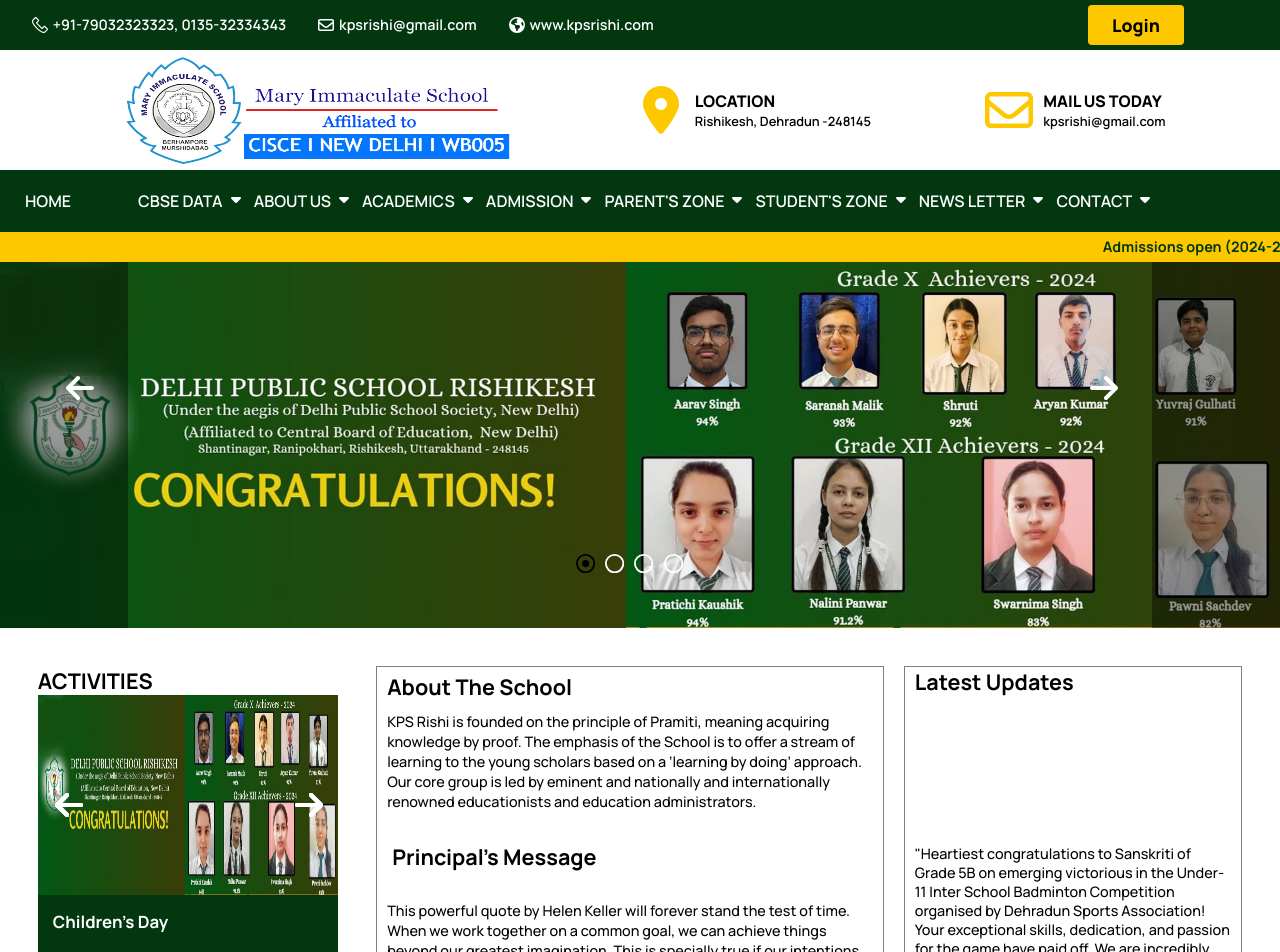
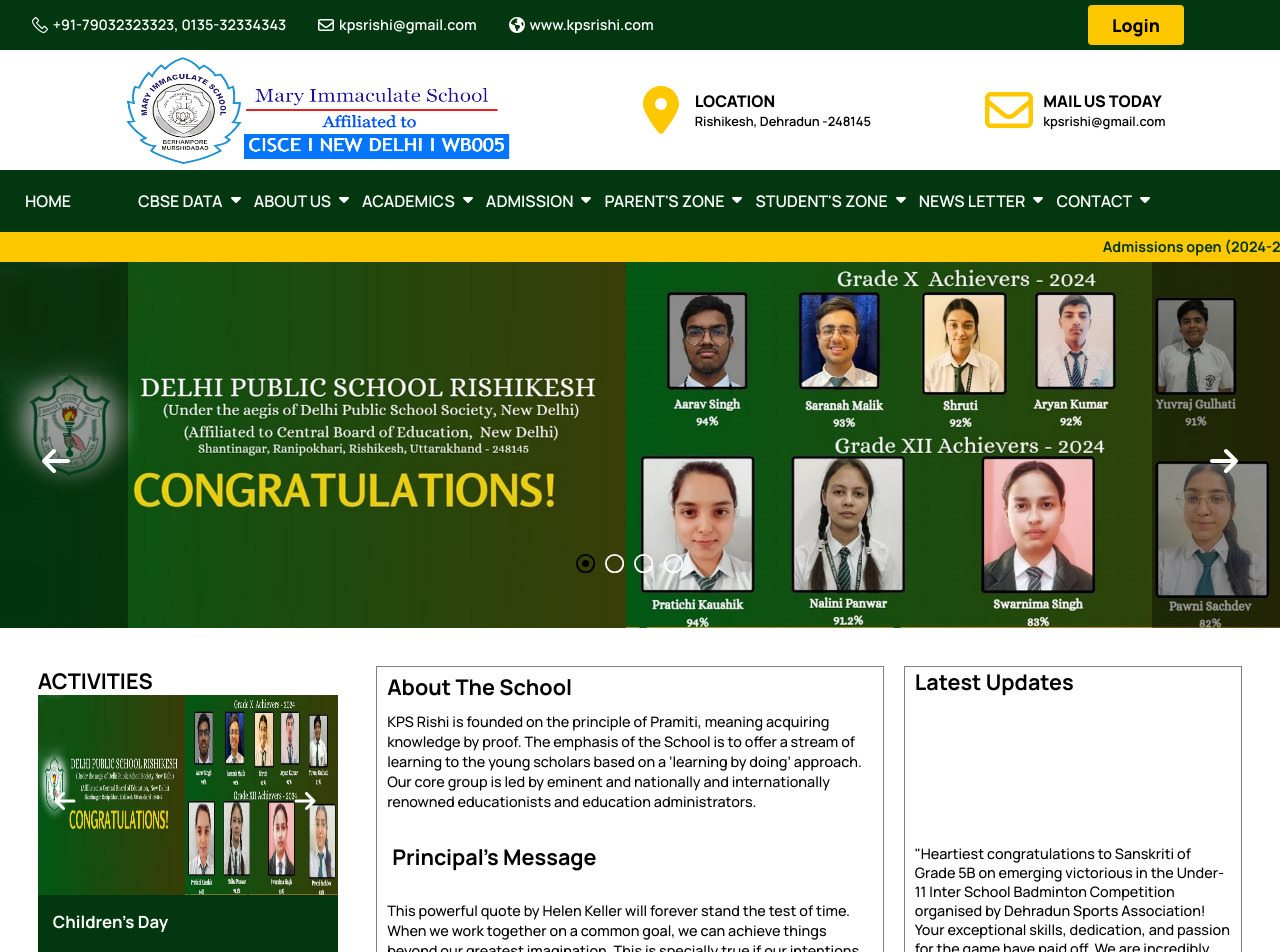
Before and after one commit to NavCGaur/school_website, a React (Create React App) app: page / in a window 1280 px wide. Shown: the top 952 px of the page. Built offline with nearby package versions, Linux system fonts and the light colour scheme.

Commit message:
classname changed in blog due to carousal name clash

```diff
--- a/src/containers/blog/Blog.jsx
+++ b/src/containers/blog/Blog.jsx
@@ -45,11 +45,11 @@
                 <div className='blog__carousal'>
                     <img src={images[imageIndex]} key={index} ></img>
 
-                    <div className='carousal__arrow' onClick={showPrevImage}>
-                     <LeftArrow className='carousal__leftarrow'/>
-                        </div>
-                    <div className='carousal__arrow'onClick={showNextImage}>
-                     <RightArrow className='carousal__rightarrow'/>
+                    <div className='blog__arrow' onClick={showPrevImage}>
+                     <LeftArrow className='blog__leftarrow'/>
+                    </div>
+                    <div className='blog__arrow'onClick={showNextImage}>
+                     <RightArrow className='blog__rightarrow'/>
                     </div>
                 </div>
 
--- a/src/containers/blog/blog.css
+++ b/src/containers/blog/blog.css
@@ -19,25 +19,38 @@
     max-width: 100%;
     display: block;
 }
-.carousal__rightarrow {
+.blog__rightarrow {
+    height: 1.5rem;
+    width: 1.5rem;
     top: 30%;
-    left: 85%
+    left:85%;
+    fill: white;
+    position: absolute;
+
 }
-.carousal__leftarrow{
+.blog__leftarrow{
     top:30%;
-    left: 5%
+    left: 5%;
+    height: 1.5rem;
+    width: 1.5rem;
+    fill: white;
+    position: absolute;
+
+
 }
 
 .blog__outContainer{
     display: flex;
     flex-direction: row;
+    width: 100%;
 
 }
 
 .blog__insideContainer{
-    width: 300px;
+    display: flex;
+    flex-direction: column;
+    max-width: 300px;
     position: absolute;
-    overflow: hidden;
 }
 
 .blog__para{
```
Also changed, not shown: package.json (+7 -0 lines), 1 other file (tests, documents, lock files or other folders).
